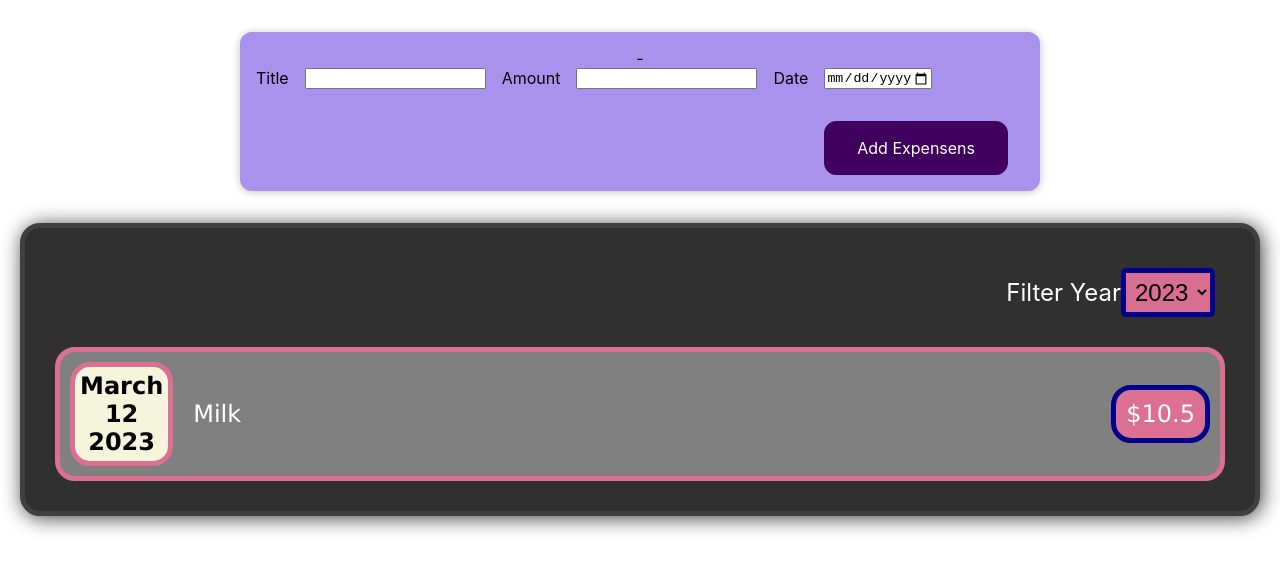
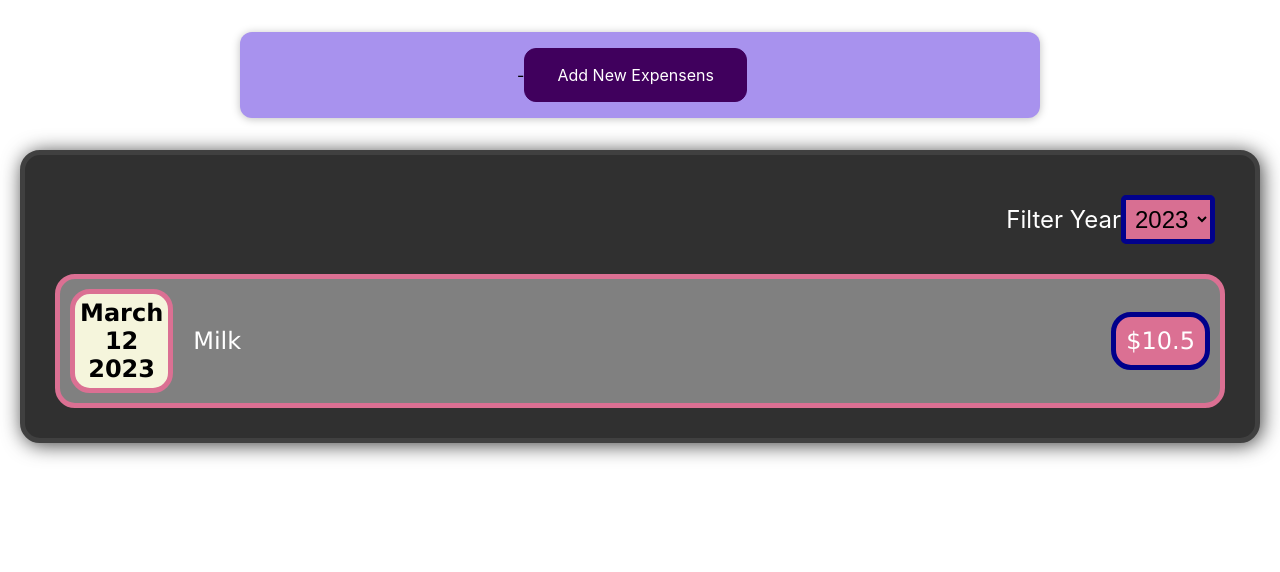
Before and after one commit to Yash1Hingu/LearnReact-ExpensenseTracker, a React (Create React App) app: page / in a window 1280 px wide. Shown: the top 572 px of the page. Built offline with nearby package versions, Linux system fonts and the light colour scheme.

Commit message:
create add new expensens button

```diff
--- a/src/components/NewExpensen/ExpensenForm.js
+++ b/src/components/NewExpensen/ExpensenForm.js
@@ -5,12 +5,21 @@ const ExpensenForm = (props) => {
     const [EnterTitle,setEnterTitle] = useState('');
     const [EnterAmount,setEnterAmount] = useState('');
     const [EnterDate,setEnterDate] = useState('');
+    const [show,setShow] = useState(props.show);
     // const [EnterInput, setEnterInput] = useState({
     //     EnterTitle: '',
     //     EnterAmount: '',
     //     EnterDate: ''
     // })
 
+    const showHandler = (event) => {
+        setShow(event.target.name)
+    }
+    if(show === 'true') {
+        return (
+            <button onClick={showHandler} name='false'>Add New Expensens</button>
+        )
+    }
     const titleChangeHandler = (event) => {
         setEnterTitle(event.target.value);
         // setEnterInput((userInput) => {
@@ -71,6 +80,7 @@ const ExpensenForm = (props) => {
                 </div>
             </div>
             <div className="new-expense__actions">
+                <button onClick={showHandler} name='true'>Cancel</button>
                 <button type="submit">Add Expensens</button>
             </div>
         </form>
--- a/src/components/NewExpensen/NewExpensen.js
+++ b/src/components/NewExpensen/NewExpensen.js
@@ -11,7 +11,7 @@ const NewExpensen = (props) => {
     }
     return (
         <div className="new-expense">-
-            <ExpensenForm onExpenseSave={ExpenseSave}/>
+            <ExpensenForm onExpenseSave={ExpenseSave} show='true'/>
         </div>
     );
 }
```
